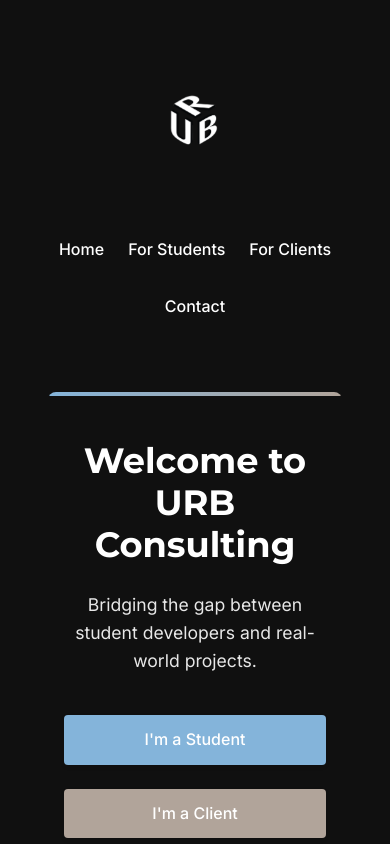
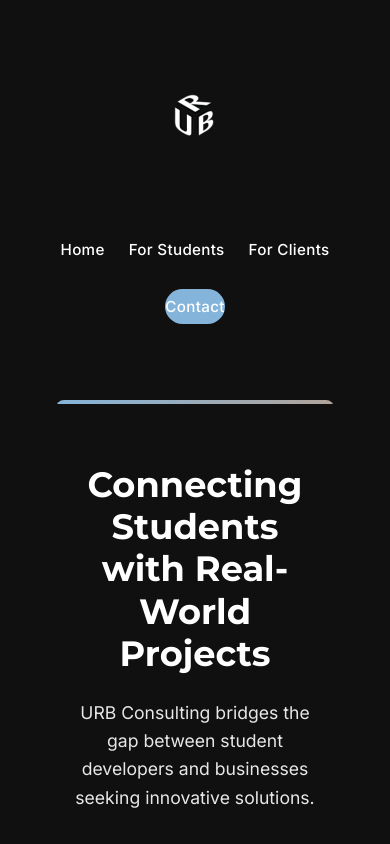
Before and after one commit to adnim811/urb-website, a React (Vite) app: page / in a window 390 px wide. Shown: the top 844 px of the page. Built offline with nearby package versions, Linux system fonts and the light colour scheme.

Commit message:
Redesign header and layout to match sleek, modern reference design

```diff
--- a/src/App.css
+++ b/src/App.css
@@ -10,17 +10,22 @@ body {
   line-height: 1.6;
   background-color: var(--black);
   color: white;
+  overflow-x: hidden;
 }
 
 .app {
   display: flex;
   flex-direction: column;
   min-height: 100vh;
+  width: 100%;
+  max-width: 100%;
 }
 
 .content-wrapper {
   flex: 1;
   position: relative;
+  width: 100%;
+  max-width: 100%;
 }
 
 .page {
@@ -38,8 +43,8 @@ body {
 
 .app-main {
   flex: 1;
-  padding: 2rem;
-  max-width: 1200px;
+  padding: 3rem 4rem;
+  max-width: 1600px;
   margin: 0 auto;
   width: 100%;
 }
@@ -184,12 +189,13 @@ p {
   align-items: center;
   justify-content: center;
   text-align: center;
-  padding: 4rem 1rem;
+  padding: 6rem 1rem 4rem;
   margin-bottom: 3rem;
   position: relative;
   background-color: transparent;
   border-radius: 8px;
   overflow: hidden;
+  width: 100%;
 }
 
 .hero::before {
@@ -203,12 +209,12 @@ p {
 }
 
 .hero-content {
-  max-width: 800px;
+  max-width: 900px;
   z-index: 1;
 }
 
 .hero h1 {
-  font-size: 2.8rem;
+  font-size: 3.2rem;
   margin-bottom: 1.5rem;
   color: white;
 }
@@ -395,13 +401,24 @@ ul li {
 }
 
 /* Responsive design */
+@media (max-width: 1200px) {
+  .app-main {
+    padding: 2rem 3rem;
+    max-width: 100%;
+  }
+
+  .hero h1 {
+    font-size: 2.8rem;
+  }
+}
+
 @media (max-width: 768px) {
   .app-main {
-    padding: 1rem;
+    padding: 1.5rem 1.5rem;
   }
 
   .hero {
-    padding: 3rem 1rem;
+    padding: 4rem 1rem 3rem;
   }
 
   .hero h1 {
--- a/src/components/Header.css
+++ b/src/components/Header.css
@@ -2,13 +2,15 @@
   display: flex;
   justify-content: space-between;
   align-items: center;
-  padding: 1rem 2rem;
+  padding: 1.5rem 4rem;
   background-color: transparent;
   color: white;
   position: sticky;
   top: 0;
   z-index: 100;
   transition: background-color 0.3s ease, backdrop-filter 0.3s ease;
+  width: 100%;
+  max-width: 100%;
 }
 
 .site-header.scrolled {
@@ -31,14 +33,18 @@
 }
 
 .logo img {
-  height: 80px;
+  height: 60px;
   width: auto;
   object-fit: contain;
   transition: height 0.3s ease;
 }
 
 .site-header.scrolled .logo img {
-  height: 60px;
+  height: 50px;
+}
+
+.site-nav {
+  display: flex;
 }
 
 .site-nav ul {
@@ -48,6 +54,7 @@
   padding: 0;
   gap: 2.5rem;
   font-family: var(--font-body);
+  align-items: center;
 }
 
 .site-nav a {
@@ -55,12 +62,14 @@
   text-decoration: none;
   transition: all 0.3s ease;
   font-weight: 500;
-  font-size: 1rem;
+  font-size: 0.95rem;
   position: relative;
   padding: 0.5rem 0;
+  letter-spacing: 0.02em;
 }
 
-.site-nav a::after {
+/* Only apply underline effect to regular nav items, not CTA */
+.site-nav a:not(.cta-button)::after {
   content: '';
   position: absolute;
   width: 0;
@@ -71,12 +80,33 @@
   transition: width 0.3s ease;
 }
 
-.site-nav a:hover {
+.site-nav a:not(.cta-button):hover {
   color: var(--sky-blue);
 }
 
-.site-nav a:hover::after {
+.site-nav a:not(.cta-button):hover::after {
   width: 100%;
+}
+
+.cta-button {
+  background-color: var(--sky-blue);
+  color: white;
+  padding: 0.6rem 1.5rem;
+  border-radius: 50px;
+  font-weight: 500;
+  transition: all 0.3s ease;
+}
+
+.cta-button:hover {
+  background-color: #6596bb;
+  transform: translateY(-2px);
+  box-shadow: 0 4px 8px rgba(0, 0, 0, 0.15);
+}
+
+@media (max-width: 1024px) {
+  .site-header {
+    padding: 1.5rem 2rem;
+  }
 }
 
 @media (max-width: 768px) {
@@ -90,11 +120,11 @@
   }
 
   .logo img {
-    height: 60px;
+    height: 50px;
   }
 
   .site-header.scrolled .logo img {
-    height: 50px;
+    height: 40px;
   }
 
   .site-nav ul {
@@ -102,4 +132,8 @@
     flex-wrap: wrap;
     justify-content: center;
   }
+
+  .cta-button {
+    margin-top: 0.5rem;
+  }
 }
--- a/src/components/Header.jsx
+++ b/src/components/Header.jsx
@@ -15,7 +15,7 @@ function Header() {
           <li><Link to="/">Home</Link></li>
           <li><Link to="/students">For Students</Link></li>
           <li><Link to="/clients">For Clients</Link></li>
-          <li><Link to="/contact">Contact</Link></li>
+          <li><Link to="/contact" className="cta-button">Contact</Link></li>
         </ul>
       </nav>
     </header>
--- a/src/pages/Home.jsx
+++ b/src/pages/Home.jsx
@@ -7,8 +7,8 @@ function Home() {
       <main className="app-main">
         <section className="hero fade-on-scroll">
           <div className="hero-content">
-            <h1>Welcome to URB Consulting</h1>
-            <p className="lead">Bridging the gap between student developers and real-world projects.</p>
+            <h1>Connecting Students with Real-World Projects</h1>
+            <p className="lead">URB Consulting bridges the gap between student developers and businesses seeking innovative solutions.</p>
 
             <div className="cta-buttons">
               <Link to="/students" className="btn btn-primary">I'm a Student</Link>
```
